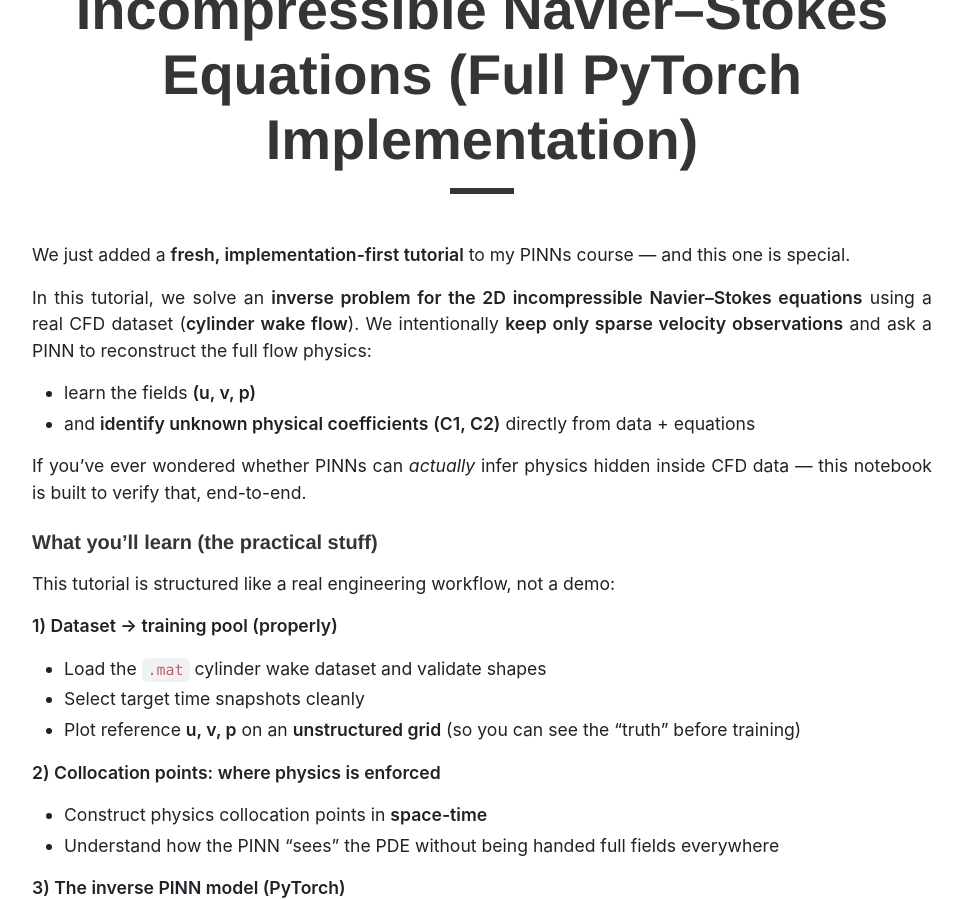
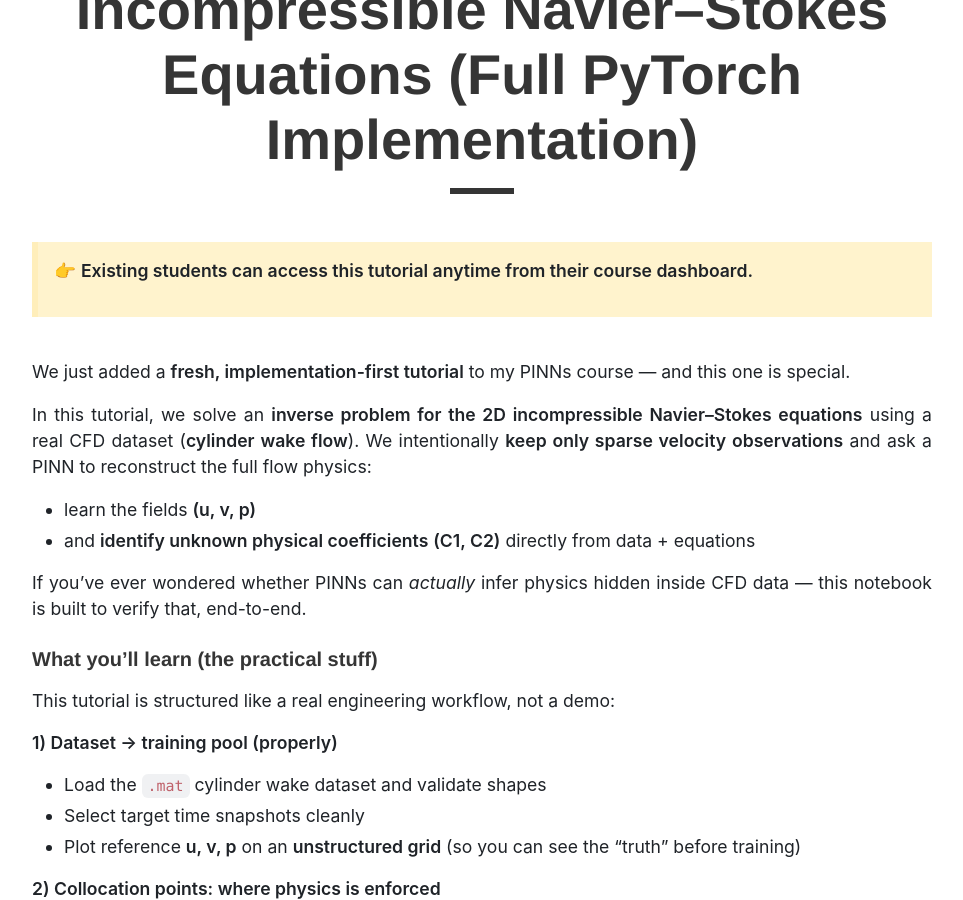
Before and after one commit to tbkopen/epyblog, a Jekyll site: the page built from _posts/2026-01-15-01-NS-Eqns-new-content.md, in a window 1280 px wide and 900 px high, scrolled down 368 px. Shown: the whole window, without its empty margins (158-1121 px from the left). Built offline with Jekyll 4.4.1, drawn with Linux system fonts in a browser that asks for light colours; nearby versions of some CDN libraries; comment, search, counter and statistics services are not loaded.

Commit message:
small change

```diff
--- a/_posts/2026-01-15-01-NS-Eqns-new-content.md
+++ b/_posts/2026-01-15-01-NS-Eqns-new-content.md
@@ -11,6 +11,14 @@ giscus_term: ns-equations-new-tutorial
 yt_community_link: false
 excerpt_separator: <!--more-->
 ---
+
+<div class="alert" role="alert" style="background-color: #fff3cd; border-left: 6px solid #ffeeba; padding: 1rem; font-size: 1rem; text-align:justify;">
+<p>
+  👉 <strong>Existing students can access this tutorial anytime from their course dashboard.</strong>
+</p>
+</div>
+
+<br>
 
 We just added a **fresh, implementation-first tutorial** to my PINNs course — and this one is special.
 
```
